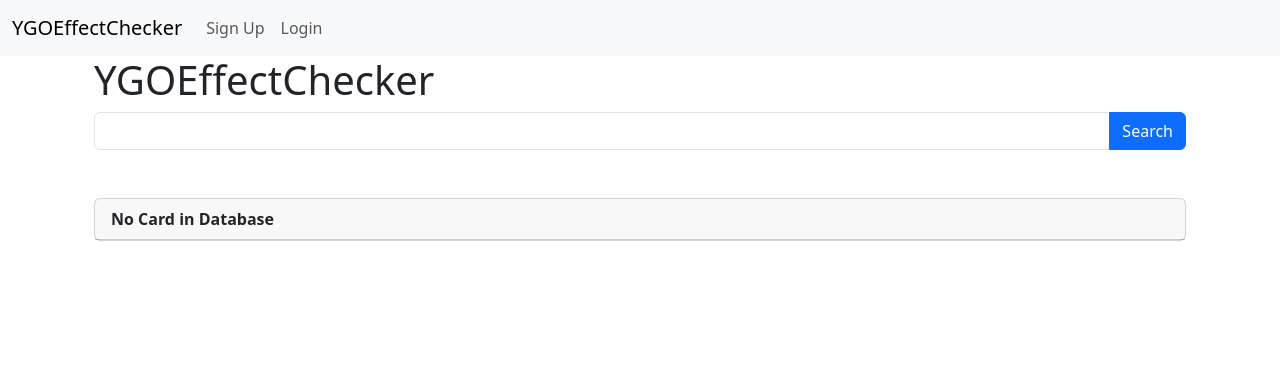
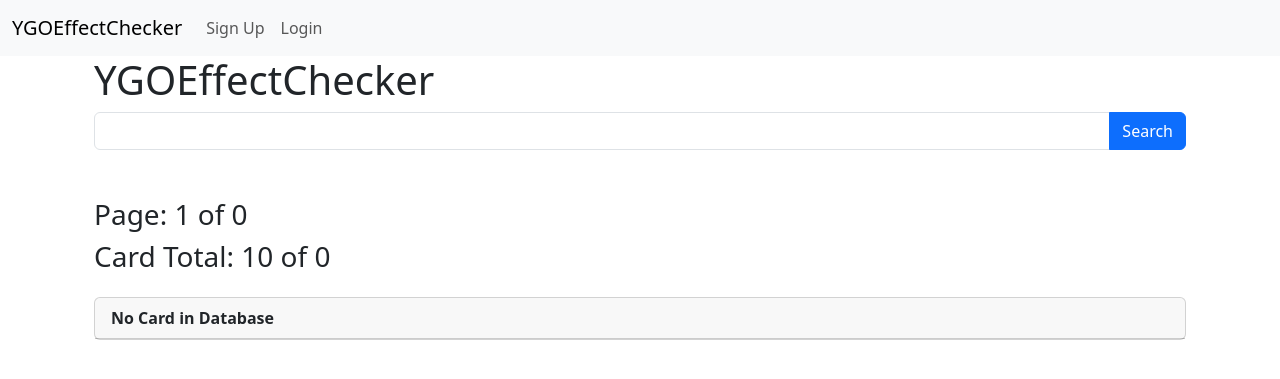
Before and after one commit to bconti123/capstone-project-1, a Flask app: page /cards in a window 1280 px wide. Shown: the top 379 px of the page. Run offline with Flask 3, Linux system fonts and the light colour scheme; data that the repository does not hold is empty; some libraries are stand-ins or nearby versions.

Commit message:
Fixed Issues on pagination

```diff
--- a/app.py
+++ b/app.py
@@ -6,6 +6,7 @@ from forms import SearchForm, UserAddForm, LoginForm
 from models import db, connect_db, User, View
 from sqlalchemy.exc import IntegrityError
 from ygo import find_card_desc, find_card_id, search_card, IMAGE_API_KEY
+from math import ceil
 
 CURR_USER_KEY = 'curr_user'
 CURR_LOGIN_KEY = 'curr_login_user'
@@ -120,14 +121,25 @@ def logout():
 # Card API Route
 @app.route('/cards')
 def card_search():
-    cards = search_card(request.args.get('search'))
-    return render_template('/listing.html', data=cards)
+    page = request.args.get('page', 1, type=int)
+    search_term = request.args.get('search')
+    cards = search_card(search_term)
+
+    per_page = 10
+    total_pages = ceil(len(cards) / per_page)
+
+    offset = (page - 1) * per_page
+
+    paginated_cards = cards[offset:offset + per_page]
+
+    return render_template('/listing.html', data=paginated_cards, data_cards=cards, search_term=search_term, page=page, per_page=per_page, total_pages=total_pages)
 
 @app.route('/cards/<int:card_id>')
 def card_show(card_id):
     if not CURR_USER_KEY in session and not CURR_LOGIN_KEY in session:
         guest = User.guest_visit()
         session[CURR_USER_KEY] = guest.id
+
     card = find_card_id(card_id)
     desc_list = find_card_desc(card)
     user_id = session[CURR_USER_KEY] or session[CURR_LOGIN_KEY]
--- a/static/js/app.js
+++ b/static/js/app.js
@@ -1,9 +1,9 @@
-function removeFlash() {
-    const element = document.getElementById("div_flash");
-    element.remove();
-}
+// function removeFlash() {
+//     const element = document.getElementById("div_flash");
+//     element.remove();
+// }
 
-setInterval(removeFlash, 3000)
+// setInterval(removeFlash, 3000)
 
 // $('.alert').alert()
 // $(".alert").alert('close')
--- /dev/null
+++ b/templates/include/page.html
@@ -0,0 +1,33 @@
+<!--Pagination Links  -->
+<h3>Page: {{page}} of {{total_pages}}</h3>
+<h3>Card Total: {{ page * per_page }} of {{data_cards |length}}</h3>
+<nav>
+  <ul class="pagination">
+    {% if page > 1 %}
+    <li class="page-item">
+      <a
+        class="page-link"
+        href="/cards?page={{ page - 1 }}&search={{ search_term }}"
+        >Previous</a
+      >
+    </li>
+    {% endif %} {% for num in range(1, total_pages + 1) %}
+    <li class="page-item{% if num == page %} active {% endif %}">
+      <a
+        class="page-link"
+        href="/cards?page={{ num }}&search={{ search_term }}"
+        >{{ num }}</a
+      >
+    </li>
+    {% endfor %}
+    {% if data|length == per_page %}
+    <li class="page-item">
+      <a
+        class="page-link"
+        href="/cards?page={{ page + 1 }}&search={{ search_term }}"
+        >Next</a
+      >
+    </li>
+    {% endif %}
+  </ul>
+</nav>
--- a/templates/index.html
+++ b/templates/index.html
@@ -10,8 +10,10 @@
       <button class="btn btn-primary">Search</button>
     </div>
   </form>
+
   {% block listing %}
   <!-- Listing Here -->
   {% endblock %}
+
 </div>
 {% endblock %}
--- a/templates/listing.html
+++ b/templates/listing.html
@@ -1,6 +1,8 @@
 {% extends 'index.html' %}
 <!-- block listing -->
 {% block listing %}
+<!-- page.html -->
+{% include '/include/page.html' %}
 <div class="list-group">
   {% if data|length == 0 %}
 
@@ -16,13 +18,12 @@
       <div class="card-body">
         <div class="row">
           <div class="col-lg-3">
-            <div class="row">
-              {% include 'include/image.html' %}
-            </div>
+            <div class="row">{% include 'include/image.html' %}</div>
           </div>
           <div class="col-lg-9">
             <div class="row mt-4">
-              {% include 'include/card_display.html' %}</div>
+              {% include 'include/card_display.html' %}
+            </div>
           </div>
         </div>
       </div>
@@ -30,4 +31,5 @@
   </div>
   {% endfor %} {% endif %}
 </div>
+
 {% endblock %}
--- a/ygo.py
+++ b/ygo.py
@@ -15,7 +15,6 @@ def search_card(card):
     except (requests.exceptions.RequestException, ValueError) as e:
         print(f'Error: {e}')
         return []
-
 
 def find_card_id(id):
     try:
@@ -65,3 +64,13 @@ def find_card_desc(card):
         result_list.append({**cond_obj, **act_obj, **res_obj})
 
     return result_list
+
+
+def page():
+    cards = search_card('Dark Magician')
+    per_page = 5
+    offset = (page - 1) ^ per_page
+
+    pag_cards = cards[offset:offset + per_page]
+
+    return pag_cards
```
